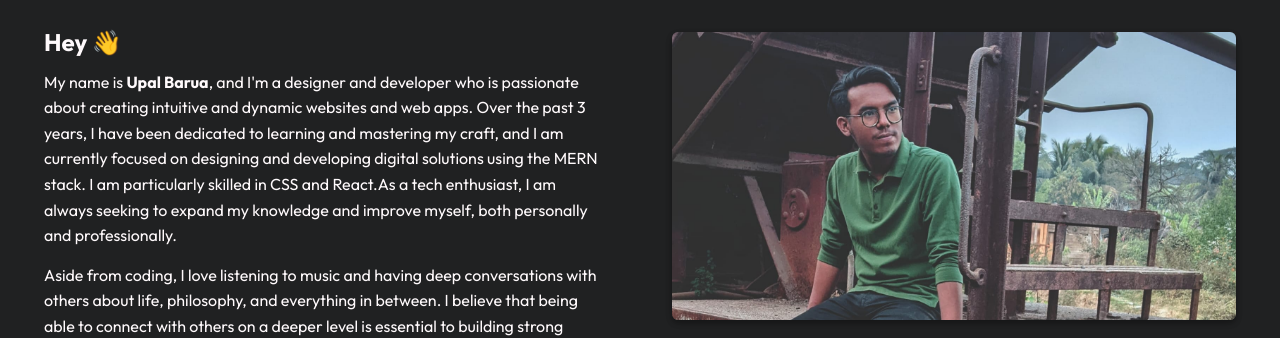
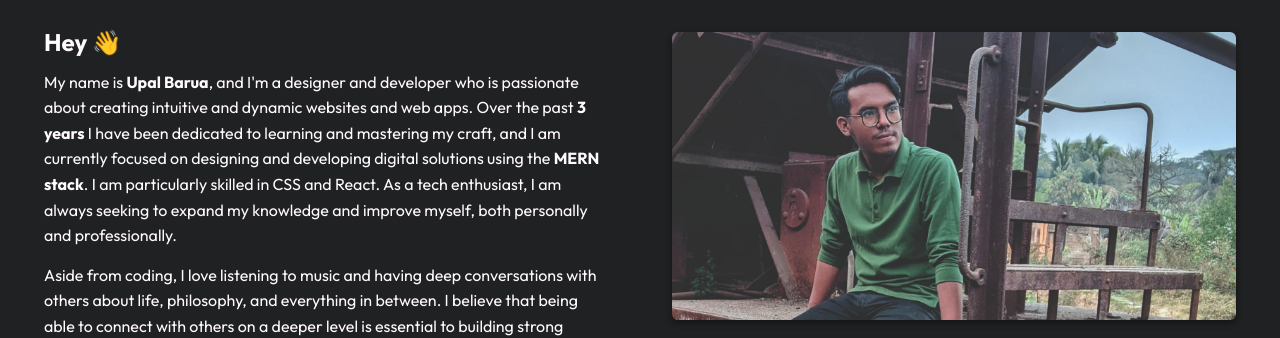
Before and after one commit to UpalBarua/my-portfolio, a Next.js app: page /about in a window 1280 px wide. Shown: the part 174-512 px from the top of the page. Built offline with nearby package versions, Linux system fonts and the light colour scheme.

Commit message:
Tweaked few things

```diff
--- a/components/AboutMe/AboutMe.tsx
+++ b/components/AboutMe/AboutMe.tsx
@@ -14,12 +14,12 @@ export const AboutMe = () => {
           <p className={styles.Text}>
             My name is <strong>Upal Barua</strong>, and I'm a designer and
             developer who is passionate about creating intuitive and dynamic
-            websites and web apps. Over the past 3 years, I have been dedicated
-            to learning and mastering my craft, and I am currently focused on
-            designing and developing digital solutions using the MERN stack. I
-            am particularly skilled in CSS and React.As a tech enthusiast, I am
-            always seeking to expand my knowledge and improve myself, both
-            personally and professionally.
+            websites and web apps. Over the past <strong>3 years</strong> I have
+            been dedicated to learning and mastering my craft, and I am
+            currently focused on designing and developing digital solutions
+            using the <strong>MERN stack</strong>. I am particularly skilled in
+            CSS and React. As a tech enthusiast, I am always seeking to expand
+            my knowledge and improve myself, both personally and professionally.
           </p>
           <p className={styles.Text}>
             Aside from coding, I love listening to music and having deep
--- a/components/Header/Header.module.scss
+++ b/components/Header/Header.module.scss
@@ -28,7 +28,6 @@
     .Icon {
       color: var(--color-accent-400);
       font-size: var(--fs-800);
-      box-shadow: var(--shadow-sm);
     }
   }
 
--- a/components/Hero/Hero.tsx
+++ b/components/Hero/Hero.tsx
@@ -15,11 +15,11 @@ export const Hero = () => {
       <h1 className={styles.Title}>
         Hi, I&apos;m <span>Upal</span>
         <br />
-        an &#123;enthusiastic&#125; developer
+        an <span>&#123;</span>enthusiastic<span>&#125;</span> developer
       </h1>
       <p className={styles.Text}>
         I bring ideas to life by crafting{' '}
-        <span>intuitive and dynamic web experience</span>
+        <span>intuitive and dynamic web experience </span>
         with an eye for design and a passion for coding
       </p>
       <div className={styles.ButtonGroup}>
```
